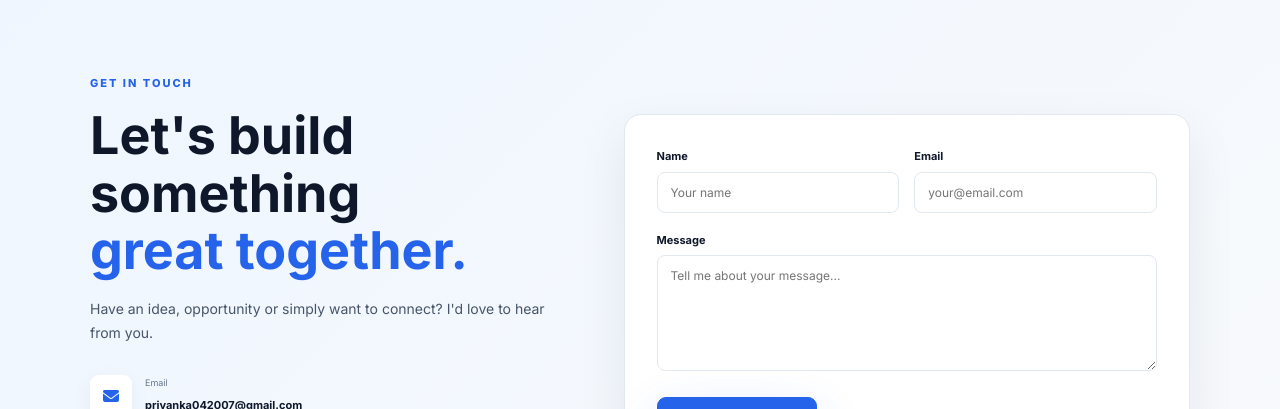
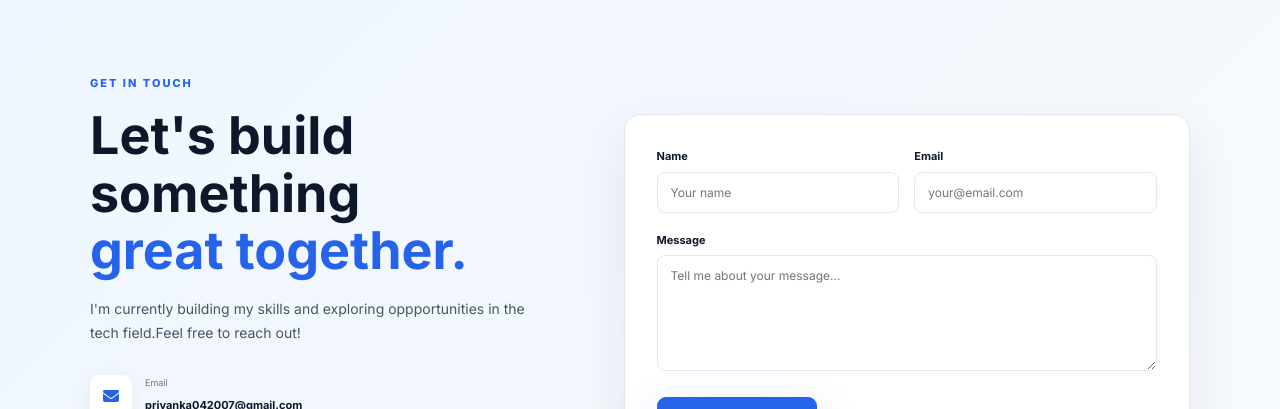
Before and after one commit to priyanka042007-prib/portfolio, a plain HTML site: page frontend/index.html in a window 1280 px wide. Shown: the part 4293-4702 px from the top of the page. Drawn offline with Linux system fonts and the light colour scheme; no server answers.

Commit message:
fix the render

```diff
--- a/frontend/index.html
+++ b/frontend/index.html
@@ -661,8 +661,7 @@
                     </h2>
 
                     <p>
-                        Have an idea, opportunity or simply want
-                        to connect? I'd love to hear from you.
+                        I'm currently building my skills and exploring oppportunities in the tech field.Feel free to reach out!
                     </p>
 
                     <div class="contact-details">
```
